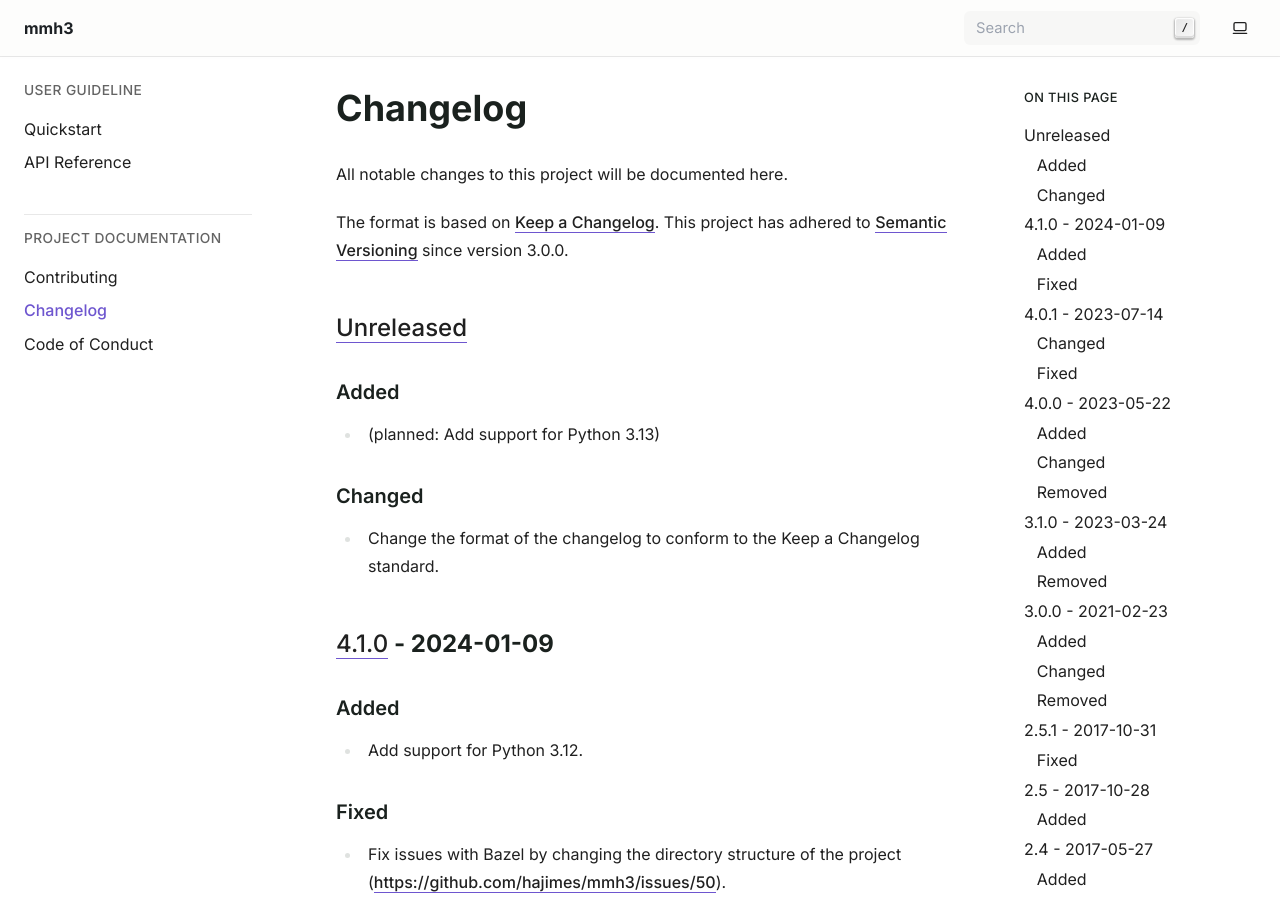
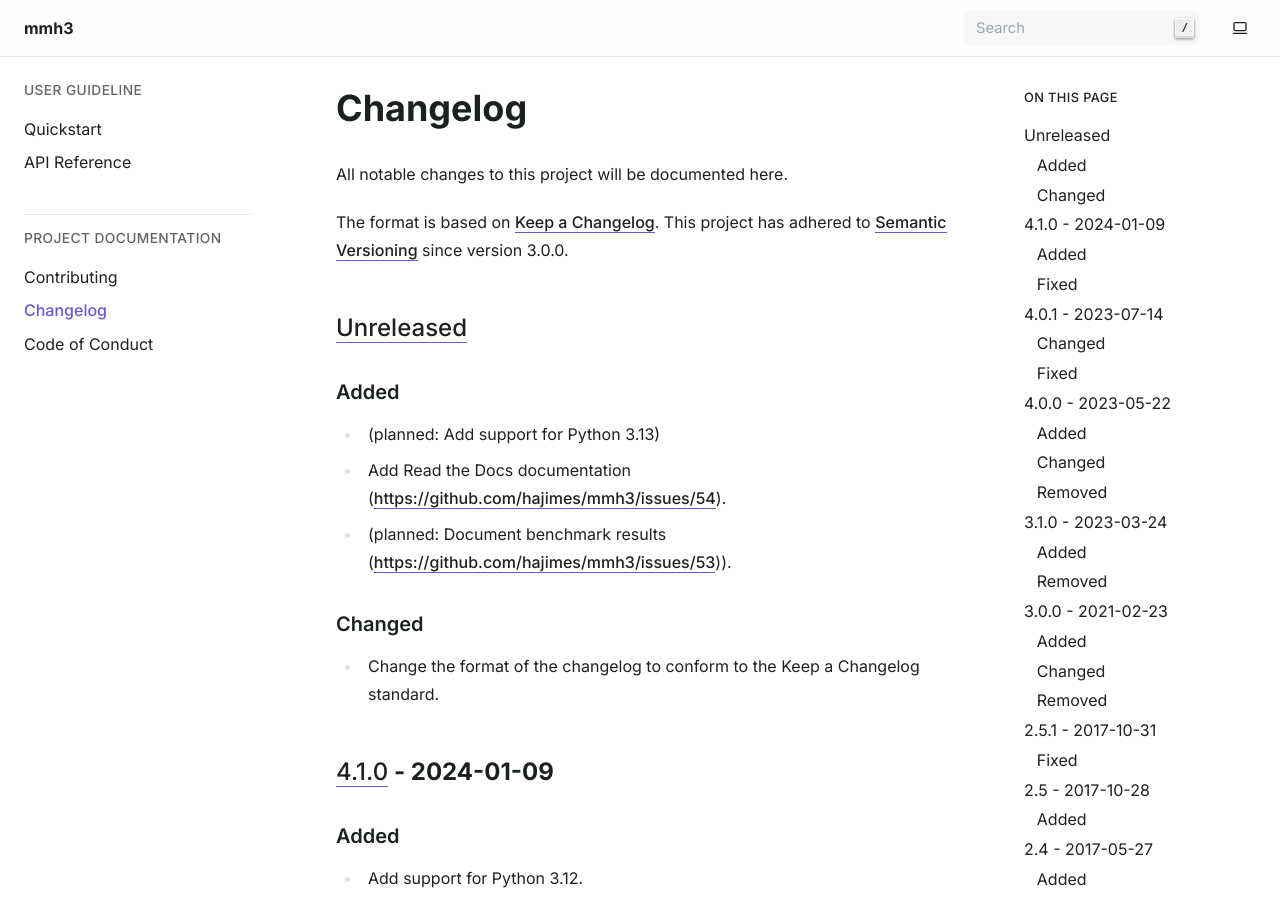
Before and after one commit to hajimes/mmh3, a Sphinx documentation site: the page built from docs/changelog.md, in a window 1280 px wide and 900 px high. Built offline with Sphinx 7.4.7, drawn with Linux system fonts in a browser that asks for light colours.

Commit message:
Add changelog for Unreleased

```diff
--- a/docs/changelog.md
+++ b/docs/changelog.md
@@ -11,6 +11,9 @@ This project has adhered to
 ### Added
 
 - (planned: Add support for Python 3.13)
+- Add Read the Docs documentation (<https://github.com/hajimes/mmh3/issues/54>).
+- (planned: Document benchmark results
+  (<https://github.com/hajimes/mmh3/issues/53>)).
 
 ### Changed
 
```
Also changed, not shown: .markdown-lint.yml.
